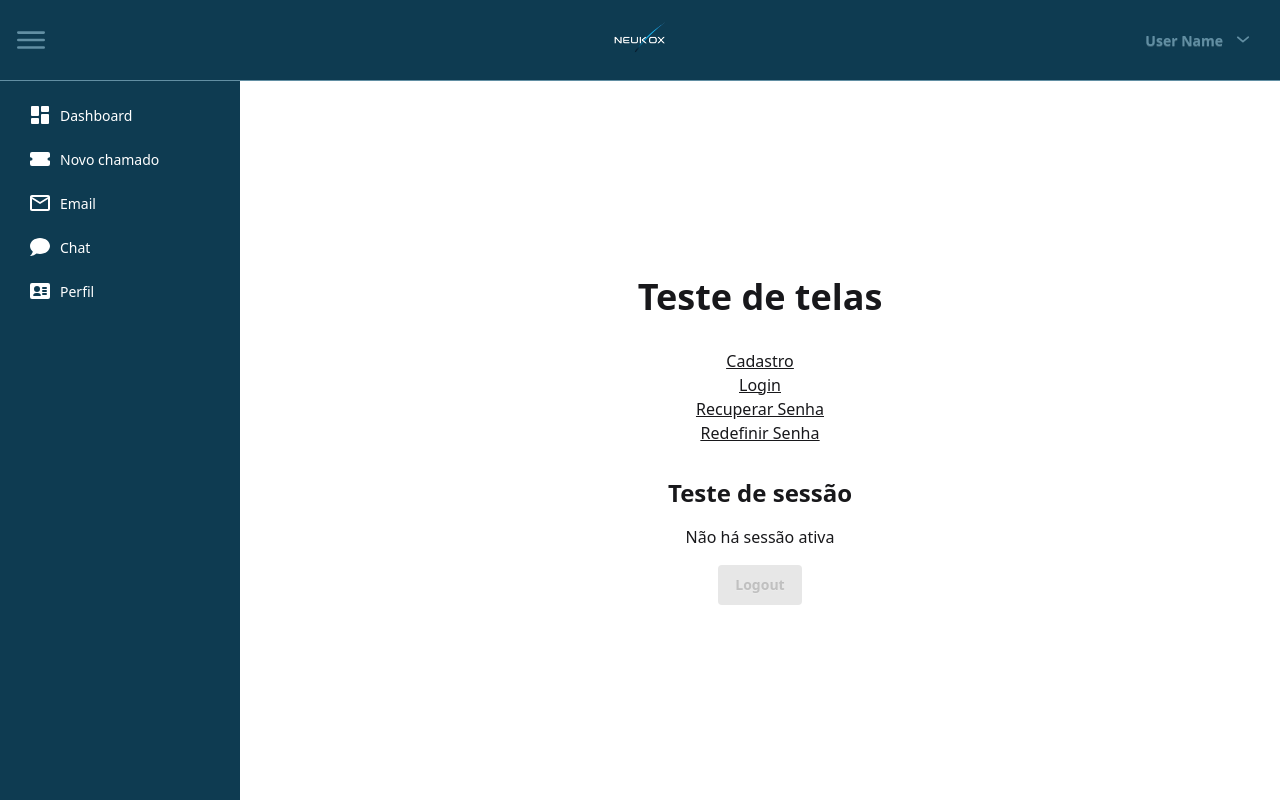
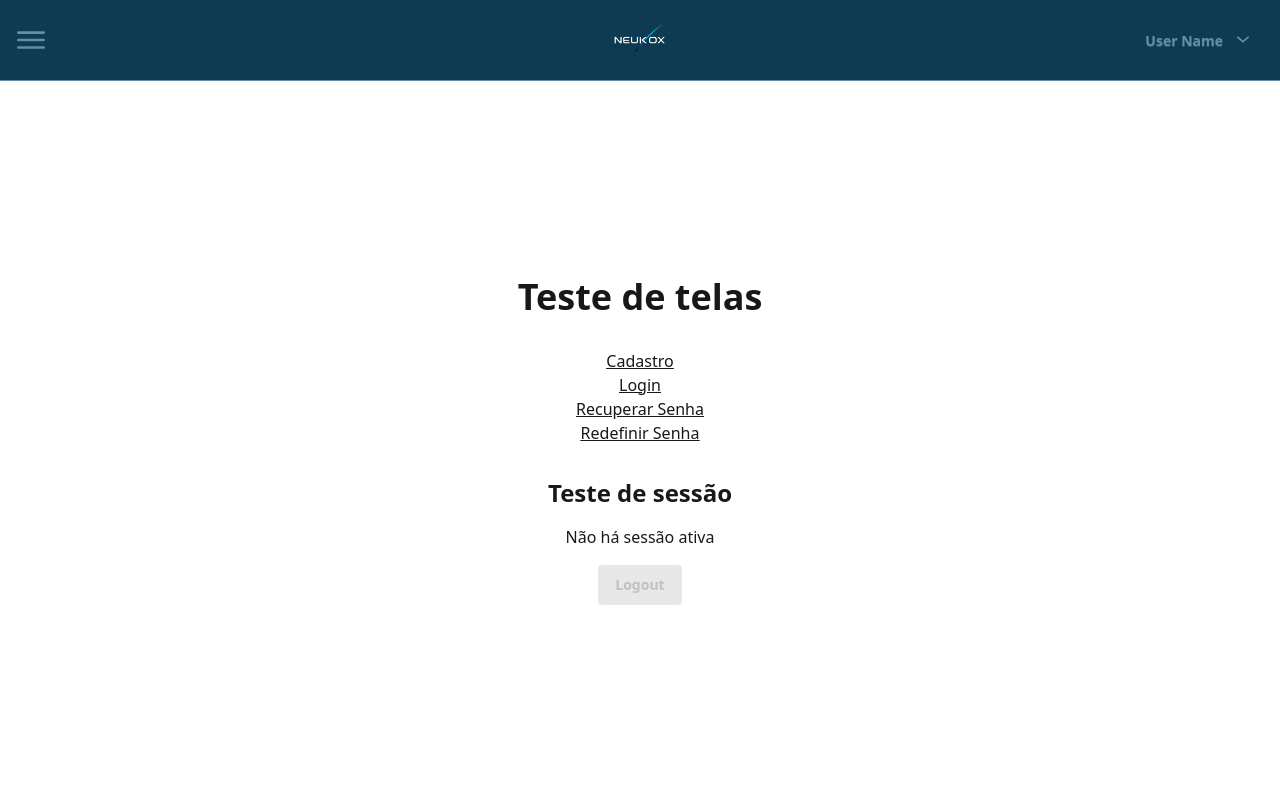
Before and after one commit to Neukox/Sistema_De_Gerenciameento_De_Chamados, a React (Vite) app in the folder Frontend/: page / in a window 1280 px wide. Built offline with nearby package versions, Linux system fonts and the light colour scheme.

Commit message:
adiciona funcionalidade de toggle no menu lateral

```diff
--- a/Frontend/src/App.tsx
+++ b/Frontend/src/App.tsx
@@ -3,10 +3,11 @@ import { logout } from "./services/authService";
 import { useEffect, useState } from "react";
 import { Link } from "react-router";
 import { UserSession } from "types/UserSession";
-import SideBarMenu from "@components/ui/sidebar-menu";
+import SidebarMenu from "@components/ui/sidebar-menu";
 
 function App() {
   const [userDetails, setUserDetails] = useState<UserSession | null>();
+  const [toogleSidebar, setToggleSidebar] = useState<boolean>(false);
 
   useEffect(() => {
     const item = sessionStorage.getItem("session");
@@ -17,11 +18,15 @@ function App() {
     }
   }, []);
 
+  function handleClickHamburguerMenu() {
+    setToggleSidebar(!toogleSidebar);
+  }
+
   return (
     <div className="min-h-screen bg-base-100">
-      <Header />
+      <Header onClickHamburguerMenu={handleClickHamburguerMenu} />
       <div className="flex h-[calc(100vh_-_5.0625rem)]">
-        <SideBarMenu />
+        {toogleSidebar && <SidebarMenu />}
         <main className="flex flex-1 flex-col items-center justify-center gap-8">
           <h1>Teste de telas</h1>
           <div className="flex gap-4">
--- a/Frontend/src/assets/icons/Profile.tsx
+++ b/Frontend/src/assets/icons/Profile.tsx
@@ -7,9 +7,9 @@ export default function ProfileIcon({ className }: { className?: string }) {
     >
       <path
         fill="currentColor"
-        fill-rule="evenodd"
+        fillRule="evenodd"
         d="M4 4a2 2 0 0 0-2 2v12a2 2 0 0 0 2 2h16a2 2 0 0 0 2-2V6a2 2 0 0 0-2-2zm10 5a1 1 0 0 1 1-1h3a1 1 0 1 1 0 2h-3a1 1 0 0 1-1-1m0 3a1 1 0 0 1 1-1h3a1 1 0 1 1 0 2h-3a1 1 0 0 1-1-1m0 3a1 1 0 0 1 1-1h3a1 1 0 1 1 0 2h-3a1 1 0 0 1-1-1m-8-5a3 3 0 1 1 6 0a3 3 0 0 1-6 0m1.942 4a3 3 0 0 0-2.847 2.051l-.044.133l-.004.012c-.042.126-.055.167-.042.195c.006.013.02.023.038.039c.032.025.08.064.146.155A1 1 0 0 0 6 17h6a1 1 0 0 0 .811-.415a.7.7 0 0 1 .146-.155c.019-.016.031-.026.038-.04c.014-.027 0-.068-.042-.194l-.004-.012l-.044-.133A3 3 0 0 0 10.059 14z"
-        clip-rule="evenodd"
+        clipRule="evenodd"
       />
     </svg>
   );
--- a/Frontend/src/components/ui/header/index.tsx
+++ b/Frontend/src/components/ui/header/index.tsx
@@ -2,12 +2,19 @@ import HamburguerMenuIcon from "@assets/icons/HamburgerMenu";
 import logo from "@assets/logo.png";
 import UserDropdown from "../dropdown/UserDropdown";
 
-export default function Header() {
+export default function Header({
+  onClickHamburguerMenu,
+}: {
+  onClickHamburguerMenu: () => void;
+}) {
   return (
     <header className="navbar justify-between gap-4 bg-primary text-white border-b-1 border-neutral">
       <div className="xs:flex-1">
-        <button className="btn btn-square btn-neutral btn-ghost w-fit p-2">
-          <HamburguerMenuIcon className="w-7"/>
+        <button
+          className="btn btn-square btn-neutral btn-ghost w-fit p-2"
+          onClick={onClickHamburguerMenu}
+        >
+          <HamburguerMenuIcon className="w-7" />
         </button>
       </div>
       <div className="flex xs:flex-1 justify-center">
--- a/Frontend/src/components/ui/sidebar-menu/index.tsx
+++ b/Frontend/src/components/ui/sidebar-menu/index.tsx
@@ -4,38 +4,69 @@ import EmailIcon from "@assets/icons/Email";
 import ProfileIcon from "@assets/icons/Profile";
 import TicketIcon from "@assets/icons/Ticket";
 
-export default function SideBarMenu() {
+export default function SidebarMenu() {
   return (
-    <aside className="w-60 h-full bg-primary text-white font-medium">
-      <ul className="menu w-full p-4 gap-2">
+    <aside className={`w-fit h-full bg-primary text-white font-medium`}>
+      <ul className="menu w-full p-0 md:p-4 md:gap-2">
         <li>
-          <a className="hover:bg-neutral">
+          <div className="tooltip tooltip-right md:hidden" data-tip="Dashboard">
+            <a className="hover:bg-neutral p-2 rounded-sm">
+              <DashboardIcon className="w-6" />
+            </a>
+          </div>
+          <a className="hidden md:flex hover:bg-neutral items-center gap-2">
             <DashboardIcon className="w-6" />
-            Dashboard
+            <span>Dashboard</span>
           </a>
         </li>
         <li>
-          <a href="#about" className="hover:bg-neutral">
+          <div
+            className="tooltip tooltip-right md:hidden"
+            data-tip="Fazer novo chamado"
+          >
+            <a className="hover:bg-neutral p-2 rounded-sm">
+              <TicketIcon className="w-6" />
+            </a>
+          </div>
+          <a className="hidden md:flex hover:bg-neutral items-center gap-2">
             <TicketIcon className="w-6" />
-            Novo chamado
+            <span>Novo chamado</span>
           </a>
         </li>
         <li>
-          <a href="#services" className="hover:bg-neutral">
+          <div className="tooltip tooltip-right md:hidden" data-tip="Email">
+            <a className="hover:bg-neutral p-2 rounded-sm">
+              <EmailIcon className="w-6" />
+            </a>
+          </div>
+          <a className="hidden md:flex hover:bg-neutral items-center gap-2">
             <EmailIcon className="w-6" />
-            Email
+            <span>Email</span>
           </a>
         </li>
         <li>
-          <a href="#contact" className="hover:bg-neutral">
+          <div className="tooltip tooltip-right md:hidden" data-tip="Chat">
+            <a className="hover:bg-neutral p-2 rounded-sm">
+              <ChatIcon className="w-6" />
+            </a>
+          </div>
+          <a className="hidden md:flex hover:bg-neutral items-center gap-2">
             <ChatIcon className="w-6" />
-            Chat
+            <span>Chat</span>
           </a>
         </li>
         <li>
-          <a href="#contact" className="hover:bg-neutral">
+          <div
+            className="tooltip tooltip-right md:hidden"
+            data-tip="Meu perfil"
+          >
+            <a className="hover:bg-neutral p-2 rounded-sm">
+              <ProfileIcon className="w-6" />
+            </a>
+          </div>
+          <a className="hidden md:flex hover:bg-neutral items-center gap-2">
             <ProfileIcon className="w-6" />
-            Perfil
+            <span>Perfil</span>
           </a>
         </li>
       </ul>
```
